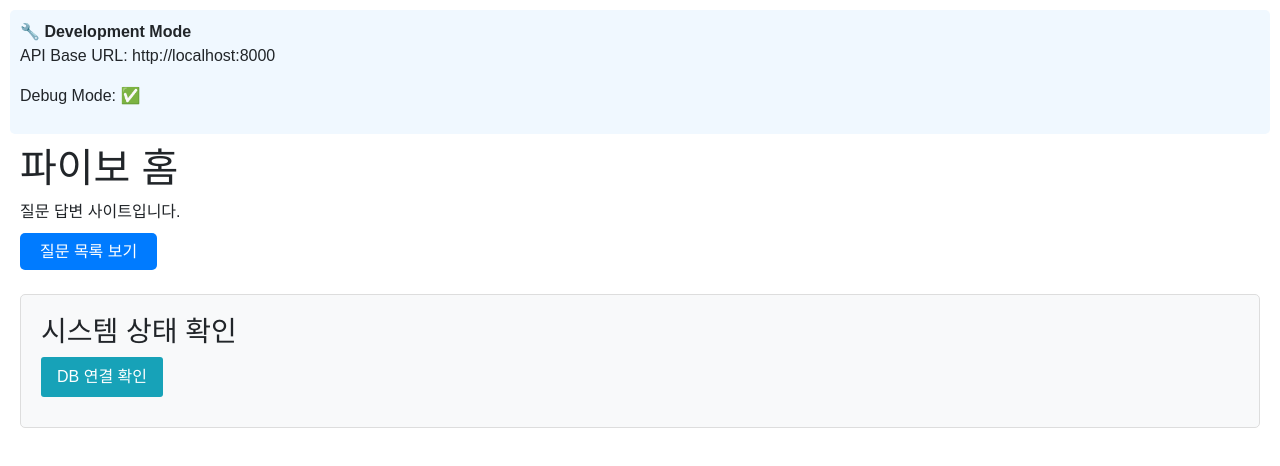
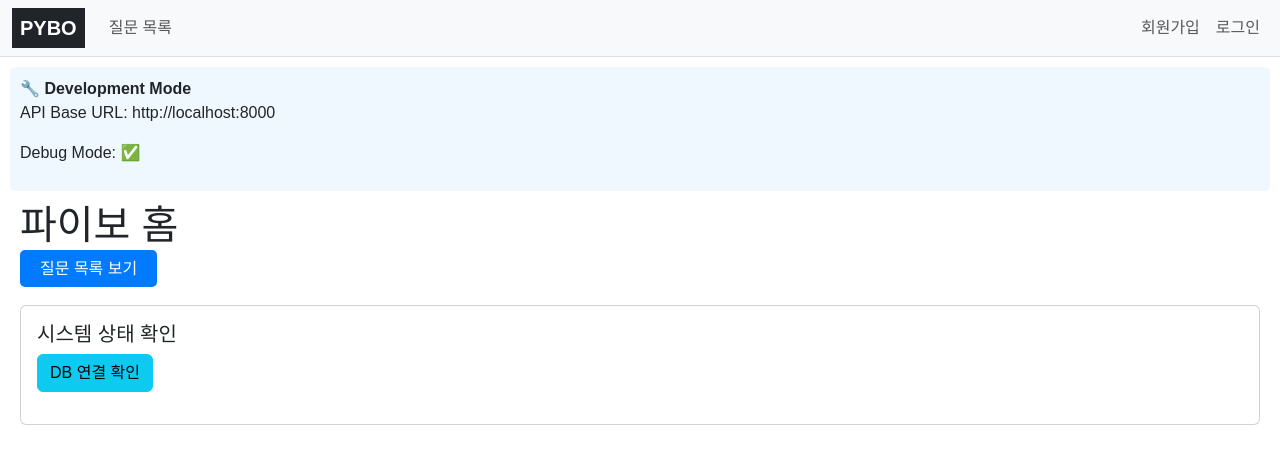
Before and after one commit to Betty310-frontend/fastapi-react, a React app in the folder frontend/: page / in a window 1280 px wide. Shown: the top 466 px of the page. Built offline with nearby package versions, Linux system fonts and the light colour scheme; no server answers; the HTML template or start-up script is replaced by a standard one.

Commit message:
feat: 3-01, 내비게이션바

```diff
--- a/frontend/src/App.tsx
+++ b/frontend/src/App.tsx
@@ -1,14 +1,17 @@
 import { BrowserRouter as Router, Routes, Route } from "react-router-dom";
+
+import { config, isDevelopment } from "./config/env";
 import Home from "./pages/Home";
-import { config, isDevelopment } from "./config/env";
 import QuestionList from "./pages/QuestionList";
 import QuestionDetail from "./pages/QuestionDetail";
 import QuestionCreate from "./pages/QuestionCreate";
+import Navigation from "./components/Navigation";
 
 function App() {
   return (
     <Router>
       <div style={{ fontFamily: "Arial, sans-serif" }}>
+        <Navigation />
         {isDevelopment() && (
           <div
             style={{
--- /dev/null
+++ b/frontend/src/components/Navigation.tsx
@@ -0,0 +1,65 @@
+import { Link } from "react-router-dom";
+import { useState } from "react";
+
+import Navbar from "react-bootstrap/Navbar";
+import Nav from "react-bootstrap/Nav";
+import Container from "react-bootstrap/Container";
+
+const Navigation = () => {
+  const [expanded, setExpanded] = useState(false);
+
+  return (
+    <Navbar
+      bg="light"
+      expand="lg"
+      className="border-bottom"
+      expanded={expanded}
+      onToggle={setExpanded}
+    >
+      <Container fluid>
+        <Navbar.Brand
+          as={Link}
+          to="/"
+          className="fw-bold bg-dark text-white px-2"
+        >
+          PYBO
+        </Navbar.Brand>
+
+        <Navbar.Toggle
+          aria-controls="navbarSupportedContent"
+          aria-label="Toggle navigation"
+        />
+
+        <Navbar.Collapse id="navbarSupportedContent">
+          <Nav className="me-auto mb-2 mb-lg-0">
+            <Nav.Link
+              as={Link}
+              to="/question/list"
+              onClick={() => setExpanded(false)}
+            >
+              질문 목록
+            </Nav.Link>
+          </Nav>
+          <Nav>
+            <Nav.Link
+              as={Link}
+              to="/user-create"
+              onClick={() => setExpanded(false)}
+            >
+              회원가입
+            </Nav.Link>
+            <Nav.Link
+              as={Link}
+              to="/user-login"
+              onClick={() => setExpanded(false)}
+            >
+              로그인
+            </Nav.Link>
+          </Nav>
+        </Navbar.Collapse>
+      </Container>
+    </Navbar>
+  );
+};
+
+export default Navigation;
--- a/frontend/src/pages/Home.tsx
+++ b/frontend/src/pages/Home.tsx
@@ -1,72 +1,57 @@
-import { useState } from 'react'
+import { useState } from "react";
 
-import { testDbConnection } from '../lib/api'
-import { Link } from 'react-router'
+import Card from "react-bootstrap/Card";
+import Button from "react-bootstrap/Button";
+
+import { testDbConnection } from "../lib/api";
+import { Link } from "react-router";
 
 const Home = () => {
-  const [dbStatus, setDbStatus] = useState<string>('')
-  const [isLoading, setIsLoading] = useState<boolean>(false)
+  const [dbStatus, setDbStatus] = useState<string>("");
+  const [isLoading, setIsLoading] = useState<boolean>(false);
 
   const handleDbTest = async () => {
-    setIsLoading(true)
+    setIsLoading(true);
     try {
-      const result = await testDbConnection()
-      setDbStatus(`✅ ${result.message}`)
+      const result = await testDbConnection();
+      setDbStatus(`✅ ${result.message}`);
     } catch (error) {
-      setDbStatus(`❌ ${error}`)
+      setDbStatus(`❌ ${error}`);
     } finally {
-      setIsLoading(false)
+      setIsLoading(false);
     }
-  }
+  };
 
   return (
     <div>
       <h1>파이보 홈</h1>
-      <p>질문 답변 사이트입니다.</p>
-
       <Link
         to="/question/list"
         style={{
-            padding: '10px 20px',
-            backgroundColor: '#007bff',
-            color: 'white',
-            textDecoration: 'none',
-            borderRadius: '5px'
+          padding: "10px 20px",
+          backgroundColor: "#007bff",
+          color: "white",
+          textDecoration: "none",
+          borderRadius: "5px",
         }}
       >
         질문 목록 보기
       </Link>
 
-      <div style={{
-        marginTop: '30px',
-        padding: '20px',
-        border: '1px solid #ddd',
-        borderRadius: '5px',
-        backgroundColor: '#f8f9fa'
-      }}>
-        <h3>시스템 상태 확인</h3>
+      <Card className="mt-4">
+        <Card.Body>
+          <Card.Title>시스템 상태 확인</Card.Title>
 
-        <div style={{ marginBottom: '10px' }}>
-          <button
-            onClick={handleDbTest}
-            disabled={isLoading}
-            style={{
-              padding: '8px 16px',
-              marginRight: '10px',
-              backgroundColor: '#17a2b8',
-              color: 'white',
-              border: 'none',
-              borderRadius: '3px',
-              cursor: isLoading ? 'not-allowed' : 'pointer'
-            }}
-          >
-            DB 연결 확인
-          </button>
+          <div className="mb-3">
+            <Button variant="info" onClick={handleDbTest} disabled={isLoading}>
+              {isLoading ? "Loading..." : "DB 연결 확인"}
+            </Button>
             {dbStatus && <span>{dbStatus}</span>}
           </div>
+        </Card.Body>
+      </Card>
     </div>
-    </div>
-  )
-}
+  );
+};
 
-export default Home
+export default Home;
```
Lines whose indentation alone changed are shown as unchanged.
